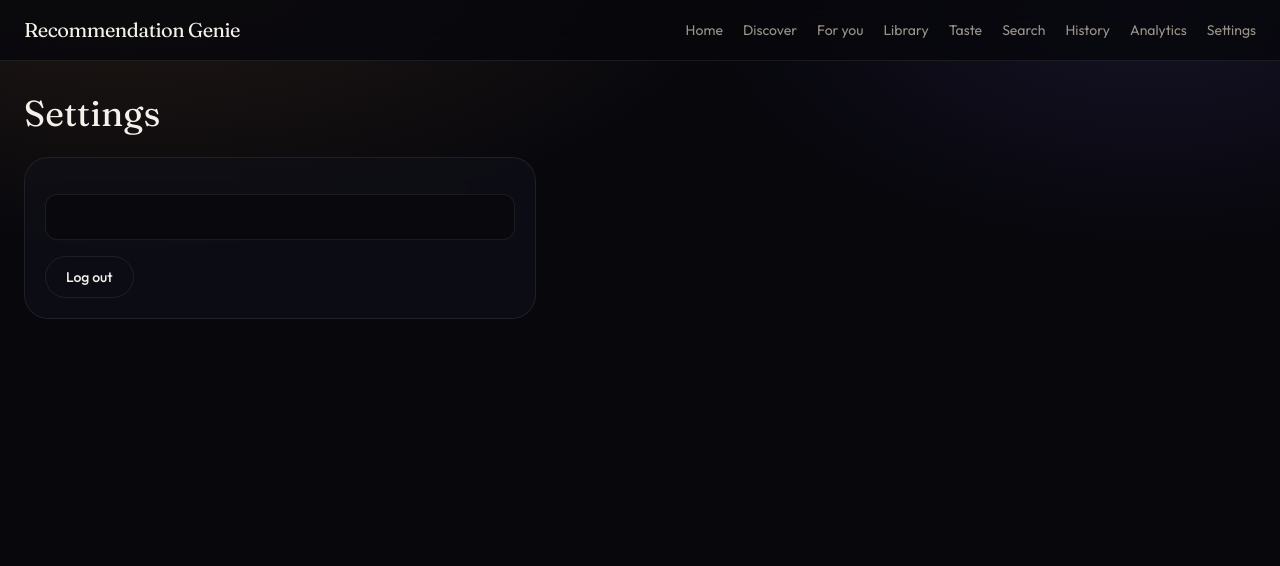
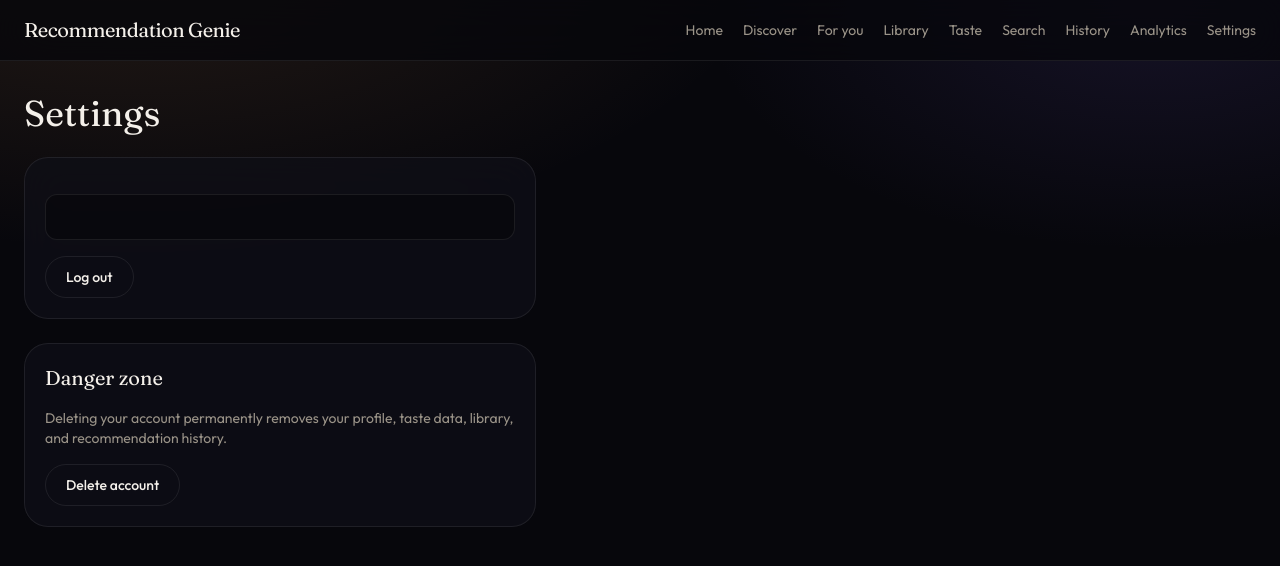
Before and after one commit to Karthikkk-24/RecommendationGenie, a Next.js app in the folder apps/web/: page /app/settings in a window 1280 px wide. Shown: the top 566 px of the page. Built offline with nearby package versions, Linux system fonts and the light colour scheme; no server answers.

Commit message:
fix: add delete-account confirmation in Settings
Closes #5 — Settings can call DELETE /users/me with a confirm step.

Co-authored-by: Cursor <cursoragent@cursor.com>

```diff
--- a/apps/web/src/app/app/settings/page.tsx
+++ b/apps/web/src/app/app/settings/page.tsx
@@ -2,6 +2,7 @@
 
 import { useMutation, useQuery } from '@tanstack/react-query';
 import { useRouter } from 'next/navigation';
+import { useState } from 'react';
 import { Button } from '../../../components/ui/button';
 import { Card } from '../../../components/ui/card';
 import { Input } from '../../../components/ui/input';
@@ -9,6 +10,7 @@ import { api } from '../../../lib/utils';
 
 export default function SettingsPage() {
   const router = useRouter();
+  const [confirmDelete, setConfirmDelete] = useState(false);
   const me = useQuery({
     queryKey: ['me'],
     queryFn: () => api<{ name: string; email: string; username: string; preferredLanguage: string }>('/users/me'),
@@ -18,6 +20,12 @@ export default function SettingsPage() {
   });
   const logout = useMutation({
     mutationFn: () => api('/auth/logout', { method: 'POST' }),
+    onSuccess: () => {
+      router.push('/');
+    },
+  });
+  const deleteAccount = useMutation({
+    mutationFn: () => api('/users/me', { method: 'DELETE' }),
     onSuccess: () => {
       router.push('/');
     },
@@ -33,6 +41,34 @@ export default function SettingsPage() {
           Log out
         </Button>
       </Card>
+
+      <Card className="space-y-4 border-[var(--danger,#a33)]/40">
+        <h2 className="font-serif text-xl">Danger zone</h2>
+        <p className="text-sm text-[var(--muted)]">
+          Deleting your account permanently removes your profile, taste data, library, and recommendation history.
+        </p>
+        {!confirmDelete ? (
+          <Button type="button" variant="ghost" onClick={() => setConfirmDelete(true)}>
+            Delete account
+          </Button>
+        ) : (
+          <div className="flex flex-wrap gap-3">
+            <Button
+              type="button"
+              onClick={() => deleteAccount.mutate()}
+              disabled={deleteAccount.isPending}
+            >
+              {deleteAccount.isPending ? 'Deleting…' : 'Yes, delete forever'}
+            </Button>
+            <Button type="button" variant="ghost" onClick={() => setConfirmDelete(false)}>
+              Cancel
+            </Button>
+          </div>
+        )}
+        {deleteAccount.isError ? (
+          <p className="text-sm text-red-400">Could not delete account. Try again.</p>
+        ) : null}
+      </Card>
     </div>
   );
 }
```
